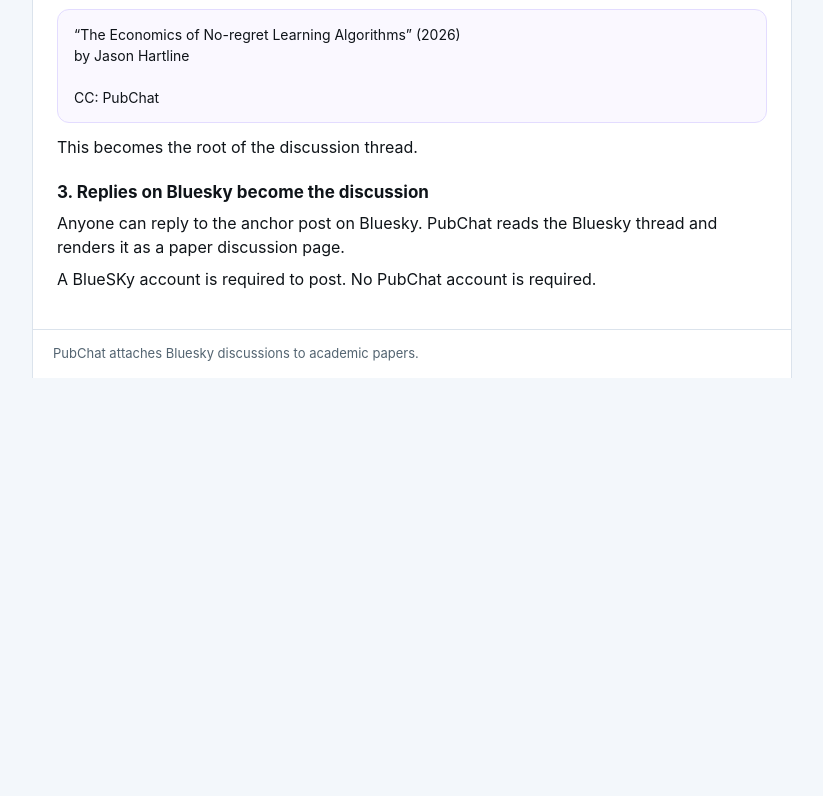
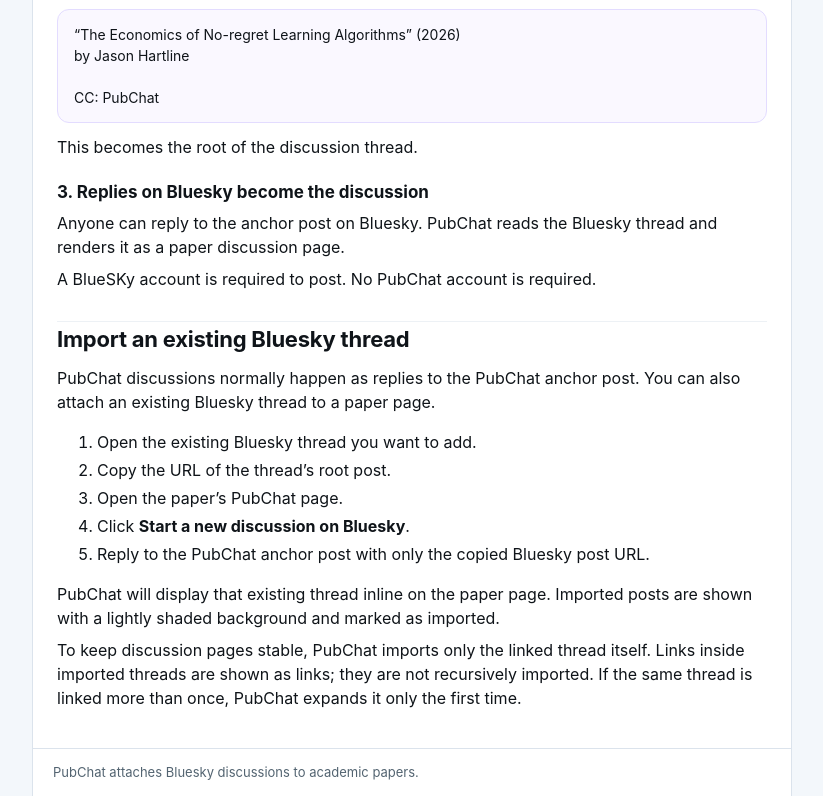
Before and after one commit to jasonhartline/pubchat, a website: page public/static/guide.html in a window 1280 px wide. Shown: the part 980-1776 px from the top of the page, without its empty margins (228-1051 px from the left). Before the commit the page ends 1358 px from the top, so only its background shows below. Drawn offline with Linux system fonts and the light colour scheme.

Commit message:
documented the import feature in the guide

```diff
--- a/public/static/guide.html
+++ b/public/static/guide.html
@@ -297,6 +297,36 @@
         <p>A BlueSKy account is required to post.  No PubChat account is required.</p>
       </section>
 
+      <section>
+  <h2>Import an existing Bluesky thread</h2>
+
+  <p>
+    PubChat discussions normally happen as replies to the PubChat anchor post.
+    You can also attach an existing Bluesky thread to a paper page.
+  </p>
+
+  <ol>
+    <li>Open the existing Bluesky thread you want to add.</li>
+    <li>Copy the URL of the thread’s root post.</li>
+    <li>Open the paper’s PubChat page.</li>
+    <li>Click <strong>Start a new discussion on Bluesky</strong>.</li>
+    <li>Reply to the PubChat anchor post with only the copied Bluesky post URL.</li>
+  </ol>
+
+  <p>
+    PubChat will display that existing thread inline on the paper page. Imported
+    posts are shown with a lightly shaded background and marked as imported.
+  </p>
+
+  <p>
+    To keep discussion pages stable, PubChat imports only the linked thread
+    itself. Links inside imported threads are shown as links; they are not
+    recursively imported. If the same thread is linked more than once, PubChat
+    expands it only the first time.
+  </p>
+
+</section>
+
     </div>
 
     <footer class="site-footer">
```
